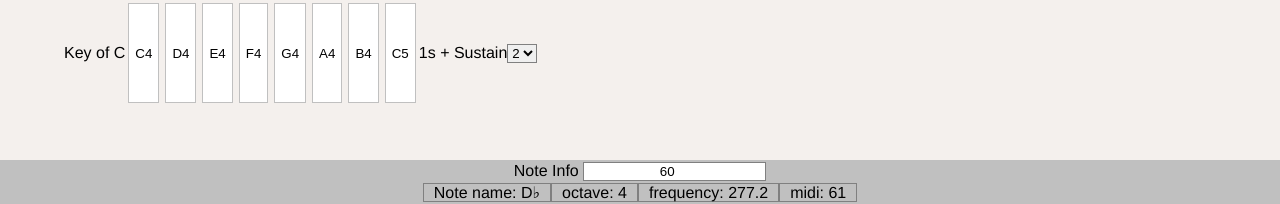
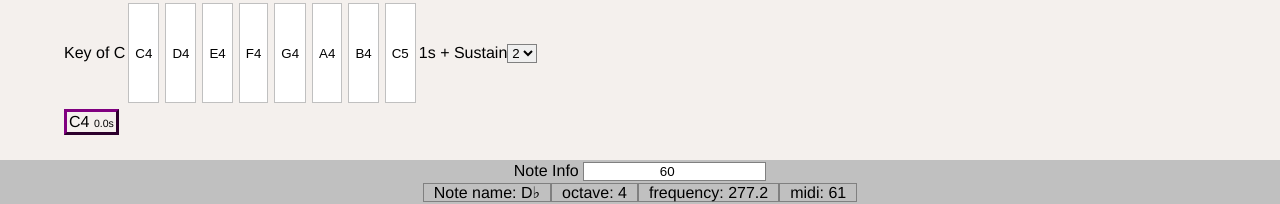
Before and after one commit to dvdrtrgn/build-blocks, a Vue app: page / in a window 1280 px wide. Both pictures are taken after a click on the button "C4". Shown: the top 204 px of the page. Built offline with nearby package versions, Linux system fonts and the light colour scheme.

Commit message:
Show notes captured

```diff
--- a/src/views/Synth/Main.vue
+++ b/src/views/Synth/Main.vue
@@ -10,6 +10,8 @@
       label 1s + Sustain
         select(@change='markTime' v-model='duration')
           option(v-for='opt in seconds') {{ opt }}
+    p
+      ShowNotes(:notes='notes')
   //-
 </template>
 
@@ -17,11 +19,13 @@
   /* eslint-disable no-console */
   import Store from '@/store';
   import Button from './Button';
+  import ShowNotes from './ShowNotes';
   import synth from './synth.js';
 
   export default {
     components: {
       Button,
+      ShowNotes,
     },
     props: {
       msg: String,
@@ -47,7 +51,7 @@
         this.beep();
       },
       addNote(note) {
-        this.notes.push(note);
+        if (note.duration > 0.009) this.notes.push(note);
       },
     },
   };
--- a/src/views/Synth/Note.js
+++ b/src/views/Synth/Note.js
@@ -5,9 +5,8 @@ class Note {
     let now = Tone.now();
 
     this.pitch = pitch || 'C4';
-    this.duration = duration || 0.01;
     this.start = now;
-    this.end = now + this.duration;
+    this.end = now + (duration || 0.01);
   }
 
   cutShort(time) {
@@ -18,7 +17,7 @@ class Note {
   get params() {
     return [this.pitch, this.duration, this.delay];
   }
-  get length() {
+  get duration() {
     return this.end - this.start;
   }
   get delay() {
--- /dev/null
+++ b/src/views/Synth/ShowNotes.vue
@@ -0,0 +1,52 @@
+<template>
+  <div>
+    <span
+      v-for="note in notes"
+      :key="note.start"
+      @focus="play(note)"
+      tabindex="0"
+    >
+      {{ note.pitch }}
+      <small>{{ note.duration.toFixed(1) }}s</small>
+    </span>
+  </div>
+</template>
+
+<script>
+  import synth from './synth.js';
+
+  export default {
+    props: ['notes'],
+    data() {
+      return {
+        synth: synth.make(),
+      };
+    },
+    methods: {
+      play(arg) {
+        this.synth.play(arg);
+      },
+    },
+  };
+</script>
+
+<style lang="scss" scoped>
+  div {
+    columns: 1;
+  }
+  span {
+    border: 3px outset purple;
+    cursor: pointer;
+    display: inline-block;
+    line-height: 1;
+    padding: 0.2rem;
+    white-space: nowrap;
+
+    &:focus {
+      border-color: red;
+    }
+    small {
+      font-size: 66%;
+    }
+  }
+</style>
--- a/src/views/Synth/synth.js
+++ b/src/views/Synth/synth.js
@@ -23,16 +23,14 @@ class Wrapper {
     this.voice = voice;
     this.schedule = null;
     this.playing = false;
-    this.pitch = 'C4';
-    this.duration = 1;
   }
 
   getMaster() {
     return Tone;
   }
 
-  timer(fn) {
-    this.schedule = setTimeout(fn, this.duration * 1000);
+  timer(fn, sec) {
+    this.schedule = setTimeout(fn, sec * 1000);
   }
 
   stop() {
@@ -43,15 +41,19 @@ class Wrapper {
     this.note.cutShort();
   }
 
+  play(note) {
+    this.voice.triggerAttackRelease(...note.params);
+  }
+
   start(pitch, duration) {
-    this.note = new Note(pitch, duration);
+    this.note = new Note(pitch, duration || 0.1);
 
     if (this.playing) this.stop();
 
-    this.voice.triggerAttackRelease(...this.note.params);
+    this.play(this.note);
     this.playing = true;
 
-    this.timer(() => (this.playing = false));
+    this.timer(() => (this.playing = false), this.note.duration);
   }
 }
 
```
